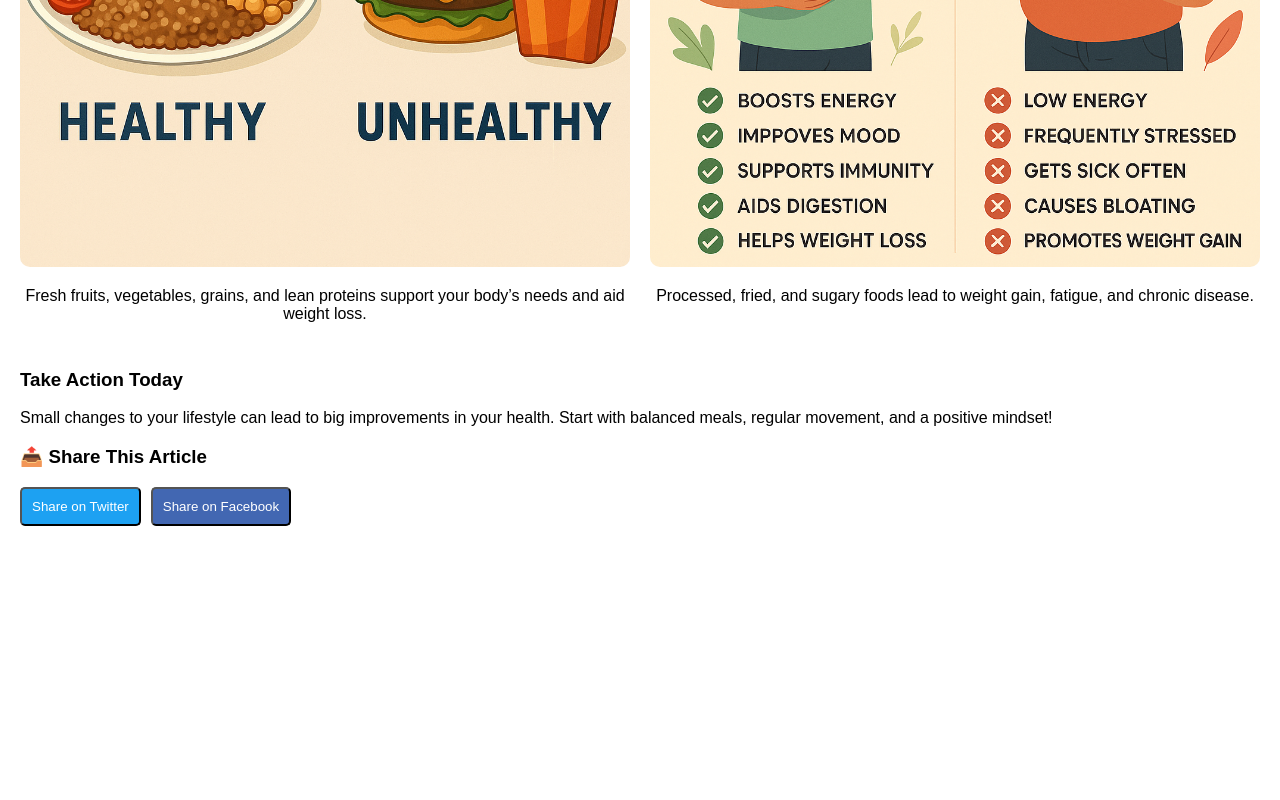
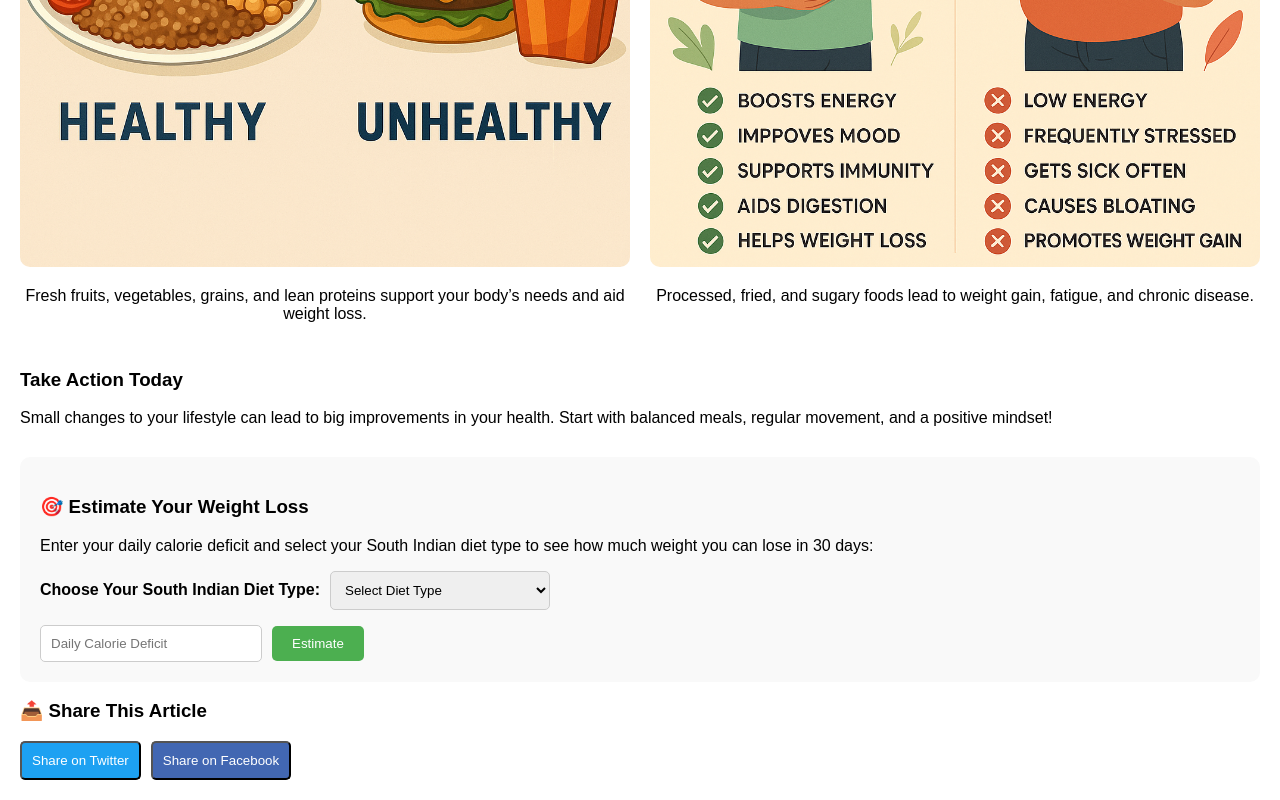
Before and after one commit to rajiniemani/south-indian-meal-planner, a React (Create React App) app: page /health-benefits in a window 1280 px wide. Shown: the part 803-1603 px from the top of the page. Before the commit the page ends 1349 px from the top, so only its background shows below. Built offline with nearby package versions, Linux system fonts and the light colour scheme.

Commit message:
Added health benefits route and AdSense script

```diff
--- a/src/App.js
+++ b/src/App.js
@@ -4,6 +4,7 @@ import { Helmet } from "react-helmet";
 import MealPlanner from "./MealPlanner";
 import Contact from "./Contact";
 import Privacy from "./Privacy";
+import Terms from './Terms';
 import HealthBenefits from "./HealthBenefits";
 
 function App() {
@@ -23,6 +24,7 @@ function App() {
           <Link to="/health-benefits" style={{ margin: "0 10px" }}>Health Benefits</Link>
           <Link to="/privacy" style={{ margin: "0 10px" }}>Privacy Policy</Link>
           <Link to="/contact" style={{ margin: "0 10px" }}>Contact</Link>
+          <Link to="/terms" style={{ margin: "0 10px" }}>Terms</Link>
         </nav>
 
         <Routes>
@@ -30,6 +32,7 @@ function App() {
           <Route path="/health-benefits" element={<HealthBenefits />} />
           <Route path="/privacy" element={<Privacy />} />
           <Route path="/contact" element={<Contact />} />
+          <Route path="/terms" element={<Terms/>} />
         </Routes>
       </Router>
     </>
--- a/src/HealthBenefits.js
+++ b/src/HealthBenefits.js
@@ -1,6 +1,7 @@
 import React from "react";
 import healthyFoodImage from './assets/healthy-food.jpg';
 import unhealthyFoodImage from './assets/unhealthy-food.jpg';
+import WeightLossEstimator from './components/WeightLossEstimator';
 
 function HealthBenefits() {
   return (
@@ -50,7 +51,7 @@ function HealthBenefits() {
       <p>
         Small changes to your lifestyle can lead to big improvements in your health. Start with balanced meals, regular movement, and a positive mindset!
       </p>
-
+      <WeightLossEstimator />
       <h3>📤 Share This Article</h3>
       <div style={{ display: 'flex', gap: '10px', marginTop: '10px' }}>
         <a
--- /dev/null
+++ b/src/components/WeightLossEstimator.js
@@ -0,0 +1,75 @@
+import React, { useState } from 'react';
+
+function WeightLossEstimator() {
+  const [caloriesPerDay, setCaloriesPerDay] = useState('');
+  const [estimatedLoss, setEstimatedLoss] = useState(null);
+  const [dietType, setDietType] = useState(''); // State to hold the selected diet type
+  const [calorieDeficit, setCalorieDeficit] = useState(null);
+
+  const handleEstimate = () => {
+    const calories = parseFloat(caloriesPerDay);
+    if (!isNaN(calories)) {
+      // 7700 calories = 1 kg fat
+      const loss = (calories * 30) / 7700;
+      setEstimatedLoss(loss.toFixed(1)); // Estimated weight loss in kg
+
+      // Calculate estimated calorie deficit for the 30-day period
+      setCalorieDeficit((calories * 30).toFixed(0));
+    }
+  };
+
+  return (
+    <div style={{ marginTop: '30px', padding: '20px', backgroundColor: '#f9f9f9', borderRadius: '10px' }}>
+      <h3>🎯 Estimate Your Weight Loss</h3>
+      <p>Enter your daily calorie deficit and select your South Indian diet type to see how much weight you can lose in 30 days:</p>
+
+      {/* Diet Type Selector */}
+      <div style={{ marginBottom: '15px' }}>
+        <label htmlFor="diet-type" style={{ fontWeight: 'bold', marginRight: '10px' }}>
+          Choose Your South Indian Diet Type:
+        </label>
+        <select
+          id="diet-type"
+          value={dietType}
+          onChange={(e) => setDietType(e.target.value)}
+          style={{ padding: '10px', borderRadius: '5px', border: '1px solid #ccc', width: '220px' }}
+        >
+          <option value="">Select Diet Type</option>
+          <option value="Traditional South Indian">Traditional South Indian</option>
+          <option value="Vegetarian South Indian">Vegetarian South Indian</option>
+          <option value="Non-Vegetarian South Indian">Non-Vegetarian South Indian</option>
+          <option value="Low-Calorie South Indian">Low-Calorie South Indian</option>
+        </select>
+      </div>
+
+      <div style={{ display: 'flex', gap: '10px', alignItems: 'center' }}>
+        <input
+          type="number"
+          value={caloriesPerDay}
+          onChange={(e) => setCaloriesPerDay(e.target.value)}
+          placeholder="Daily Calorie Deficit"
+          style={{ padding: '10px', borderRadius: '5px', border: '1px solid #ccc', width: '200px' }}
+        />
+        <button
+          onClick={handleEstimate}
+          style={{ padding: '10px 20px', borderRadius: '5px', backgroundColor: '#4CAF50', color: 'white', border: 'none' }}
+        >
+          Estimate
+        </button>
+      </div>
+
+      {estimatedLoss && (
+        <div style={{ marginTop: '15px' }}>
+          <p>
+            Based on your South Indian diet type "<strong>{dietType || 'None'}</strong>", you could lose approximately <strong>{estimatedLoss} kg</strong> in 30 days.
+          </p>
+          <p>
+            Your estimated total calorie deficit for 30 days is: <strong>{calorieDeficit} calories</strong>.
+          </p>
+        </div>
+      )}
+    </div>
+  );
+}
+
+export default WeightLossEstimator;
```
Also changed, not shown: src/Terms.js (added).
